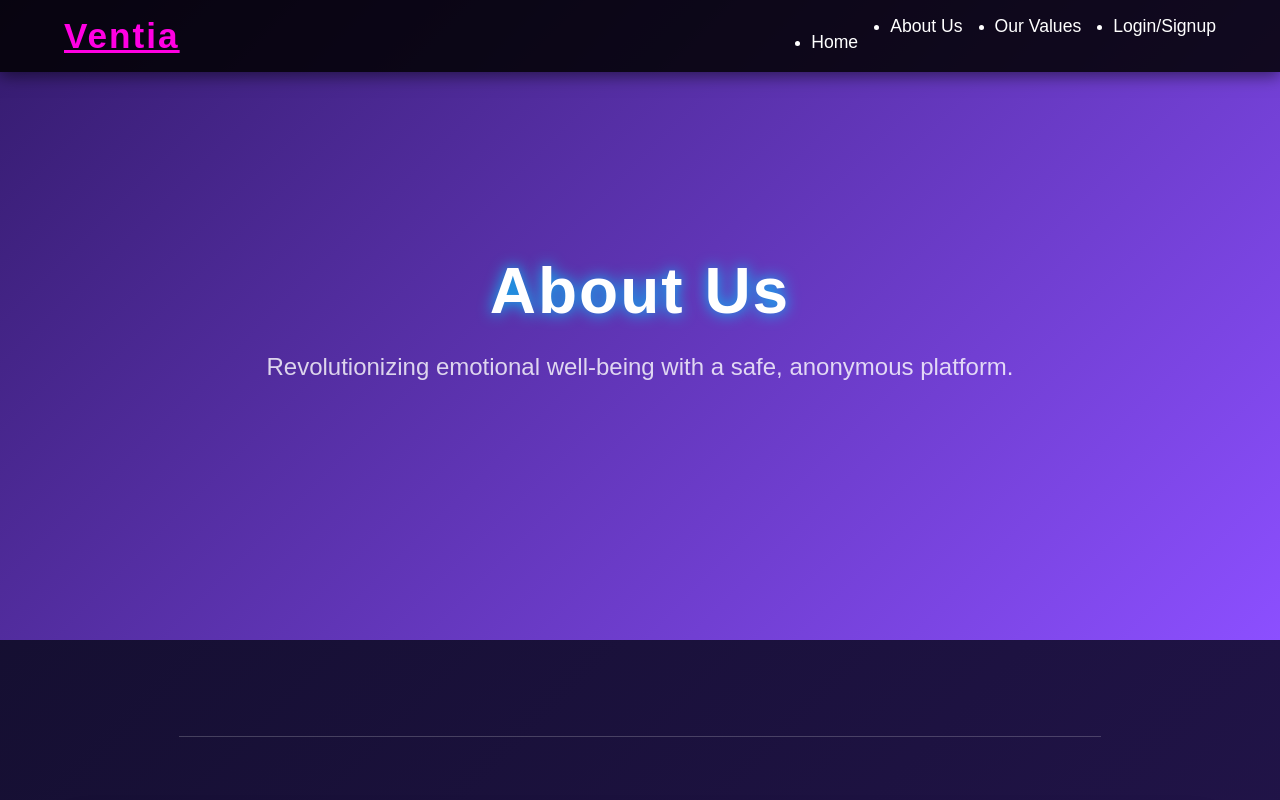
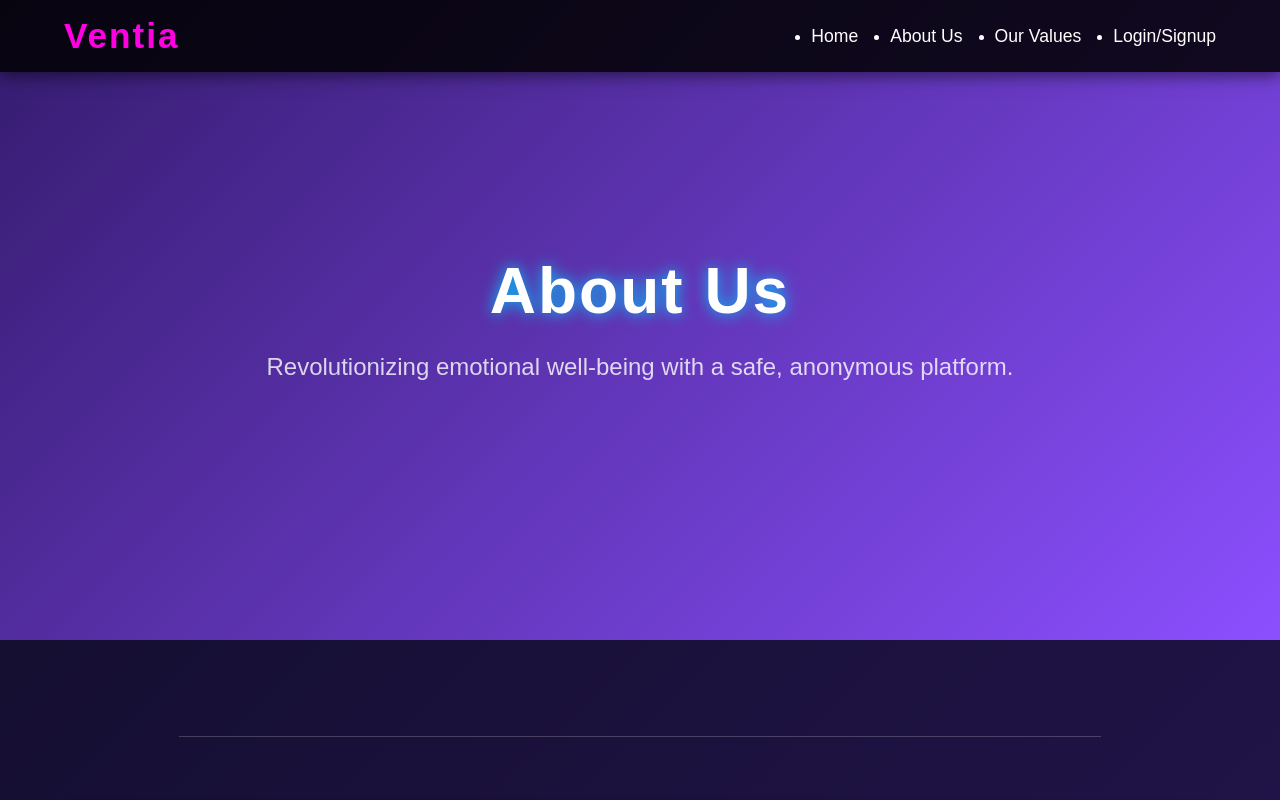
Before and after one commit to Suneet3476/ventia, a website: page public/about.html in a window 1280 px wide. Shown: the top 800 px of the page. Drawn offline with Linux system fonts and the light colour scheme.

Commit message:
Update about.html

```diff
--- a/public/about.html
+++ b/public/about.html
@@ -8,7 +8,7 @@
 </head>
 <body>
   <header class="navbar">
-    <div class="logo"> <a class="logo" href="index.html">Ventia</div>
+    <div class="logo">Ventia</div>
     <ul class="nav-links">
       <li><a class="nav-btn" href="index.html">Home</a></li>
       <li><a class="nav-btn active" href="about.html">About Us</a></li>
```
